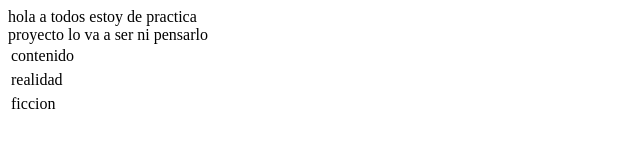
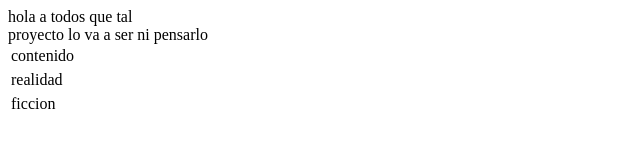
Before and after one commit to OrlandoBlock/curso-primera, a plain HTML site: page index.html in a window 1280 px wide. Shown: the full height of the page, 0-640 px from the left. Drawn offline with Linux system fonts and the light colour scheme.

Commit message:
estamos de practica

```diff
--- a/index.html
+++ b/index.html
@@ -7,7 +7,7 @@
     <title>Document</title>
 </head>
 <body>
-    hola a todos estoy de practica
+    hola a todos que tal
     <div>
 
         <table>
```
